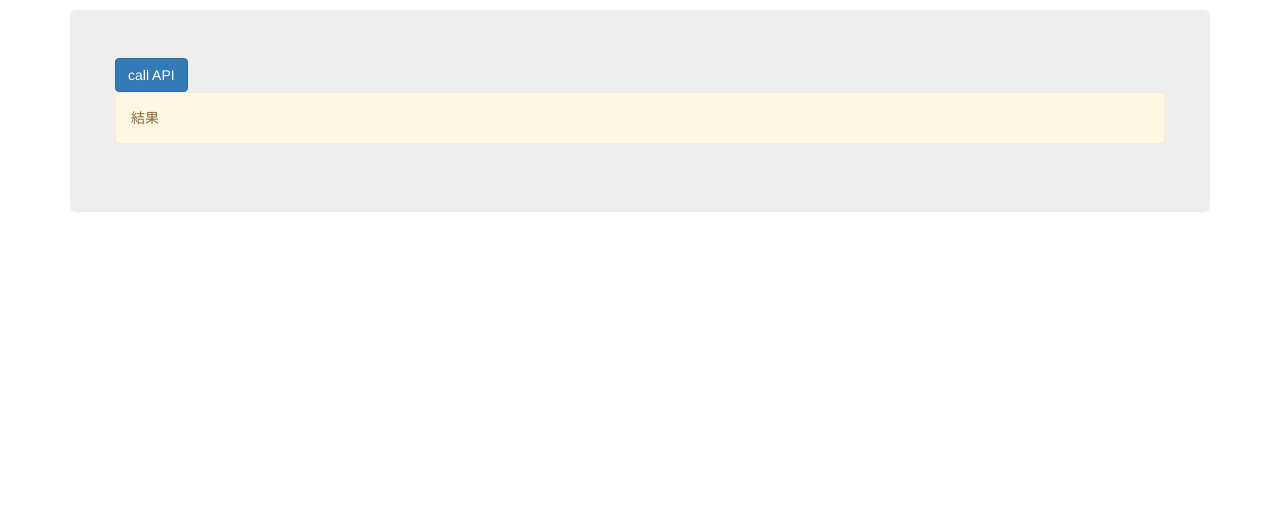
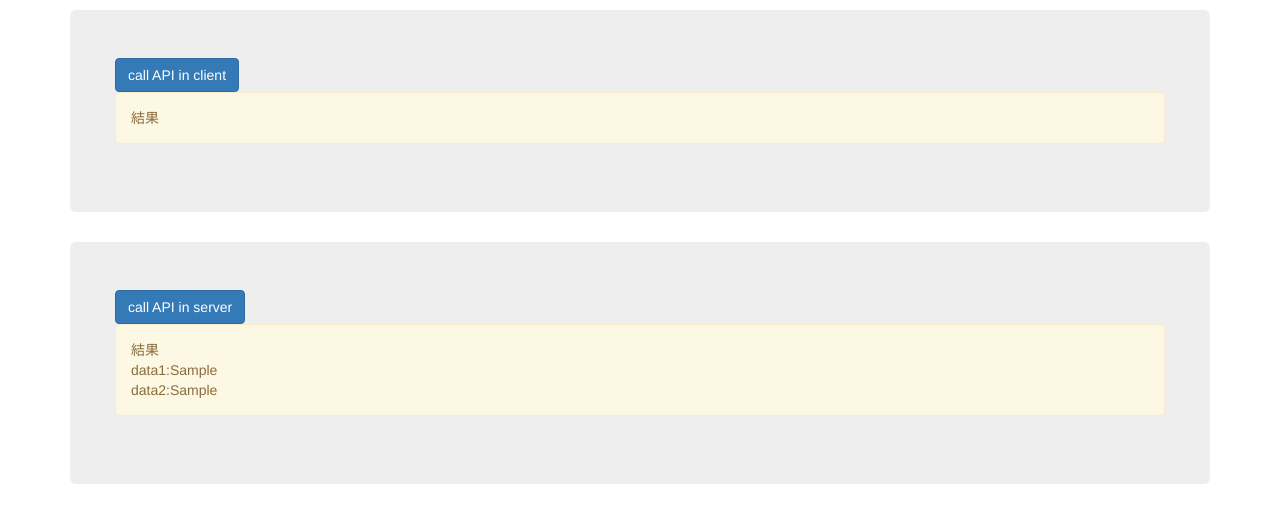
Before and after one commit to noazoh/GAE-Security-Sample, a Python web app: template src/templates/index.html in a window 1280 px wide. Shown: the part 53-576 px from the top of the page. Run offline with Jinja, Linux system fonts and the light colour scheme; the template is opened without the code that fills it: most values are stand-ins (such as "Sample title", 1, 10 or a date in 2020); some libraries are stand-ins or nearby versions.

Commit message:
WebAPIをクライアント側で呼ぶパターンと、サーバ側で呼ぶパターンの２つを作った。 後者は、WebAPIを呼ぶはずのところにダミー処理を入れてある。

```diff
--- a/app.yaml
+++ b/app.yaml
@@ -11,6 +11,7 @@ handlers:
 
 - url: .*
   script: src.main.app
+  secure: always
 
 libraries:
 - name: webapp2
--- a/src/main.py
+++ b/src/main.py
@@ -1,3 +1,4 @@
+#　-*- coding: utf-8 -*-
 #!/usr/bin/env python
 #
 # Copyright 2007 Google Inc.
@@ -15,8 +16,7 @@
 # limitations under the License.
 #
 import logging
-import os
-import webapp2
+import os, webapp2
 from google.appengine.ext.webapp import template
 
 ROOTPATH = os.path.dirname(__file__)
--- a/src/templates/index.html
+++ b/src/templates/index.html
@@ -33,14 +33,30 @@ Remove this if you use the .htaccess -->
 </header>
 <div class="jumbotron">
 	<div class="row">
-	<button type="button" id="myButton" data-loading-text="Loading..." class="btn btn-primary" autocomplete="off">
-	call API
+	<button type="button" id="myButton1" data-loading-text="Loading..." class="btn btn-primary" autocomplete="off">
+	call API in client
 	</button>
 	</div>
 
 	<div class="row">
-	<div class="alert alert-warning" id="divResult">
-		結果
+	<div class="alert alert-warning" id="divResult1">
+		<div>結果</div>
+	</div>
+	</div>
+</div>
+
+<div class="jumbotron">
+	<div class="row">
+	<button type="button" id="myButton2" data-loading-text="Loading..." class="btn btn-primary" autocomplete="off">
+	call API in server
+	</button>
+	</div>
+
+	<div class="row">
+	<div class="alert alert-warning" id="divResult2">
+		<div>結果</div>
+		<div>data1:{{data1}}</div>
+		<div>data2:{{data2}}</div>
 	</div>
 	</div>
 </div>
@@ -52,7 +68,10 @@ Remove this if you use the .htaccess -->
 <script type="text/javascript">
 var gJqxHandler = null;	//ajax重複送信チェック用
 
-$('#myButton').click(function () {
+/*
+ * WebAPIをクライアント側で呼び、結果をDOMで反映する
+ */
+$('#myButton1').click(function () {
 	//重複送信を防ぐ
 	if (gJqxHandler != null) { console.debug("重複"); return; }
 
@@ -66,11 +85,11 @@ $('#myButton').click(function () {
 	.done(function(json) {
         // 通信が成功したときの処理
 		console.log(json);
-		$("#divResult").html("<div>" + json.data1 + "</div><div>" + json.data2 + "</div>");
+		$("#divResult1").html("<div>" + json.data1 + "</div><div>" + json.data2 + "</div>");
     })
     .fail(function(json) {
         // 通信が失敗したときの処理
-		$("#divResult").html("<p>検索結果取得失敗</p><p>" + json + "</p>");
+		$("#divResult1").html("<p>検索結果取得失敗</p><p>" + json + "</p>");
     })
     .always(function(json) {
         // 通信が完了したとき
@@ -79,7 +98,17 @@ $('#myButton').click(function () {
 	    //重複送信制御クリア
 	    gJqxHandler = null;
     });
+});
 
+/*
+ * WebAPIをサーバ側で呼び、結果を埋め込んだHTMLを受け取る
+ */
+$('#myButton2').click(function () {
+	var form = document.createElement('form');
+	form.action = '/';
+	form.method = 'post';
+	document.body.appendChild(form);
+	form.submit();
 });
 </script>
 </body>
```
Also changed, not shown: src/handlers/handler.py (+21 -10 lines), 1 other file.
